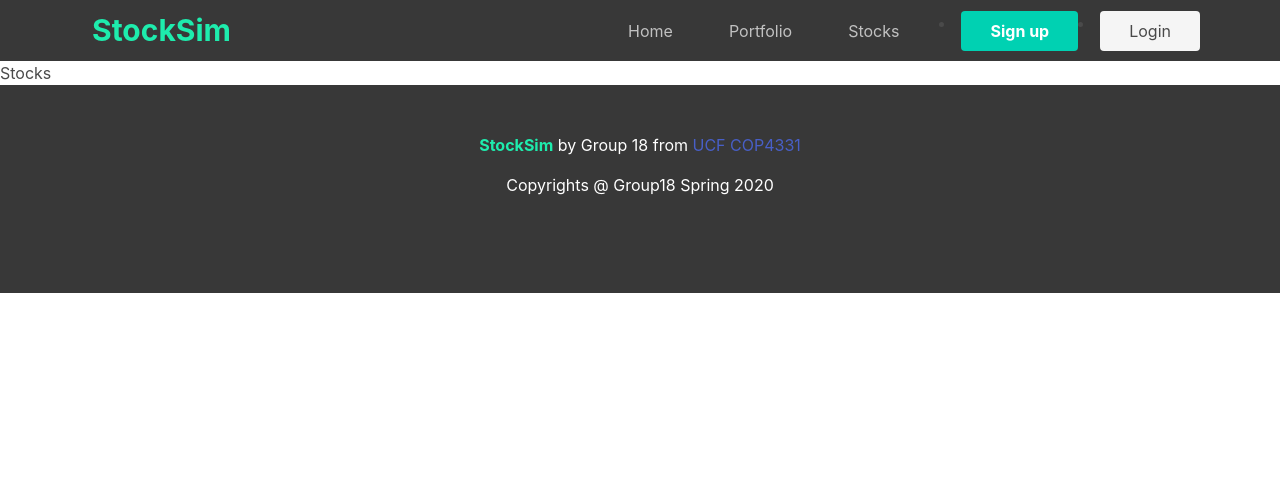
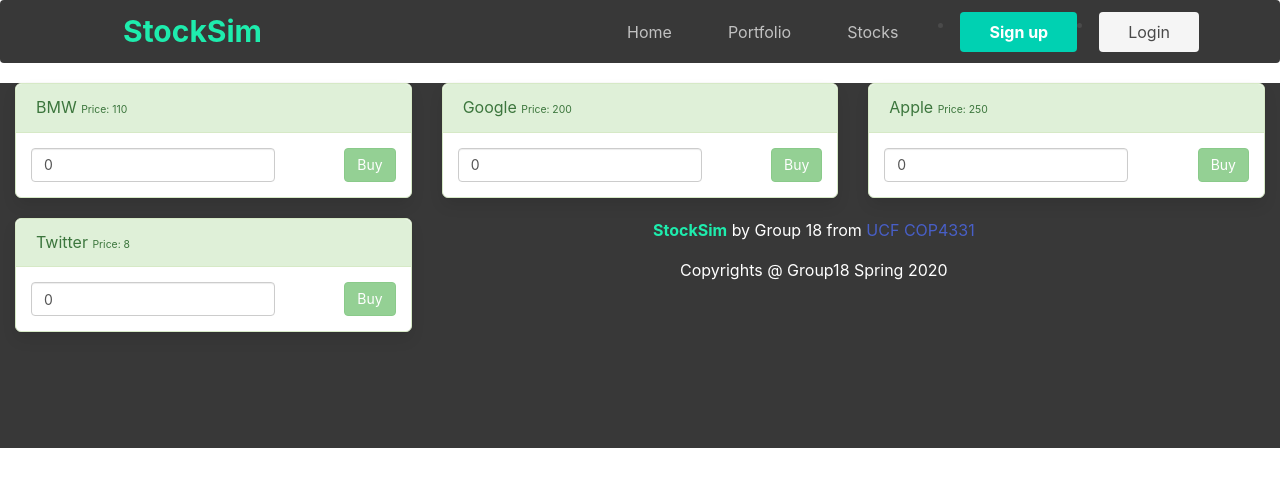
Before and after one commit to CaptCoonoor1/stockhub, a Vue app in the folder frontend/: page /stocks in a window 1280 px wide. Shown: the top 486 px of the page. Built offline with nearby package versions, Linux system fonts and the light colour scheme.

Commit message:
First Commit of Stocks Page

```diff
--- a/frontend/index.html
+++ b/frontend/index.html
@@ -1,9 +1,15 @@
 <!DOCTYPE html>
 <html>
 	<head>
-    <meta charset="utf-8">
+		<meta charset="utf-8" />
+		<link
+			rel="stylesheet"
+			href="https://maxcdn.bootstrapcdn.com/bootstrap/3.3.7/css/bootstrap.min.css"
+			integrity="sha384-BVYiiSIFeK1dGmJRAkycuHAHRg32OmUcww7on3RYdg4Va+PmSTsz/K68vbdEjh4u"
+			crossorigin="anonymous"
+		/>
 
-    <title>stockhub-vue</title>
+		<title>StockSim</title>
 	</head>
 	<body>
 		<div id="app"></div>
--- /dev/null
+++ b/frontend/src/components/stocks/Stock.vue
@@ -0,0 +1,50 @@
+<template>
+	<div class="col-sm-6 col-md-4">
+		<div class="panel panel-success">
+			<div class="panel-heading">
+				<h3 class="panel-title">
+					{{ stock.name }}
+					<small>Price: {{ stock.price }} </small>
+				</h3>
+			</div>
+			<div class="panel-body">
+				<div class="pull-left">
+					<input type="number" class="form-control" placeholder="Quantity" v-model="quantity" />
+				</div>
+				<div class="pull-right">
+					<button
+						class="btn btn-success"
+						@click="buyStock"
+						:disabled="quantity <= 0 || !Number.isInteger(parseInt(quantity))"
+					>
+						Buy
+					</button>
+				</div>
+			</div>
+		</div>
+	</div>
+</template>
+
+<script>
+export default {
+	props: ['stock'],
+	data() {
+		return {
+			quantity: 0,
+		};
+	},
+	methods: {
+		buyStock() {
+			const order = {
+				stockId: this.stock.id,
+				stockPrice: this.stock.price,
+				quantity: this.quantity,
+			};
+			console.log(order);
+			this.quantity = 0;
+		},
+	},
+};
+</script>
+
+<style></style>
--- a/frontend/src/components/stocks/Stocks.vue
+++ b/frontend/src/components/stocks/Stocks.vue
@@ -1,12 +1,26 @@
 <template>
 	<div class="stocks">
-		<p>Stocks</p>
+		<app-stock v-for="stock in stocks" :stock="stock" :key="stock.id"></app-stock>
 	</div>
 </template>
 
 <script>
+import Stock from './Stock.vue';
 export default {
 	name: 'Stocks',
+	data() {
+		return {
+			stocks: [
+				{ id: 1, name: 'BMW', price: 110 },
+				{ id: 2, name: 'Google', price: 200 },
+				{ id: 3, name: 'Apple', price: 250 },
+				{ id: 4, name: 'Twitter', price: 8 },
+			],
+		};
+	},
+	components: {
+		appStock: Stock,
+	},
 };
 </script>
 
--- /dev/null
+++ b/frontend/src/data/stocks.js
@@ -0,0 +1,6 @@
+export default [
+	{ id: 1, name: 'BMW', price: 110 },
+	{ id: 2, name: 'Google', price: 200 },
+	{ id: 3, name: 'Apple', price: 250 },
+	{ id: 4, name: 'Twitter', price: 8 },
+];
```
Lines whose indentation alone changed are shown as unchanged.
